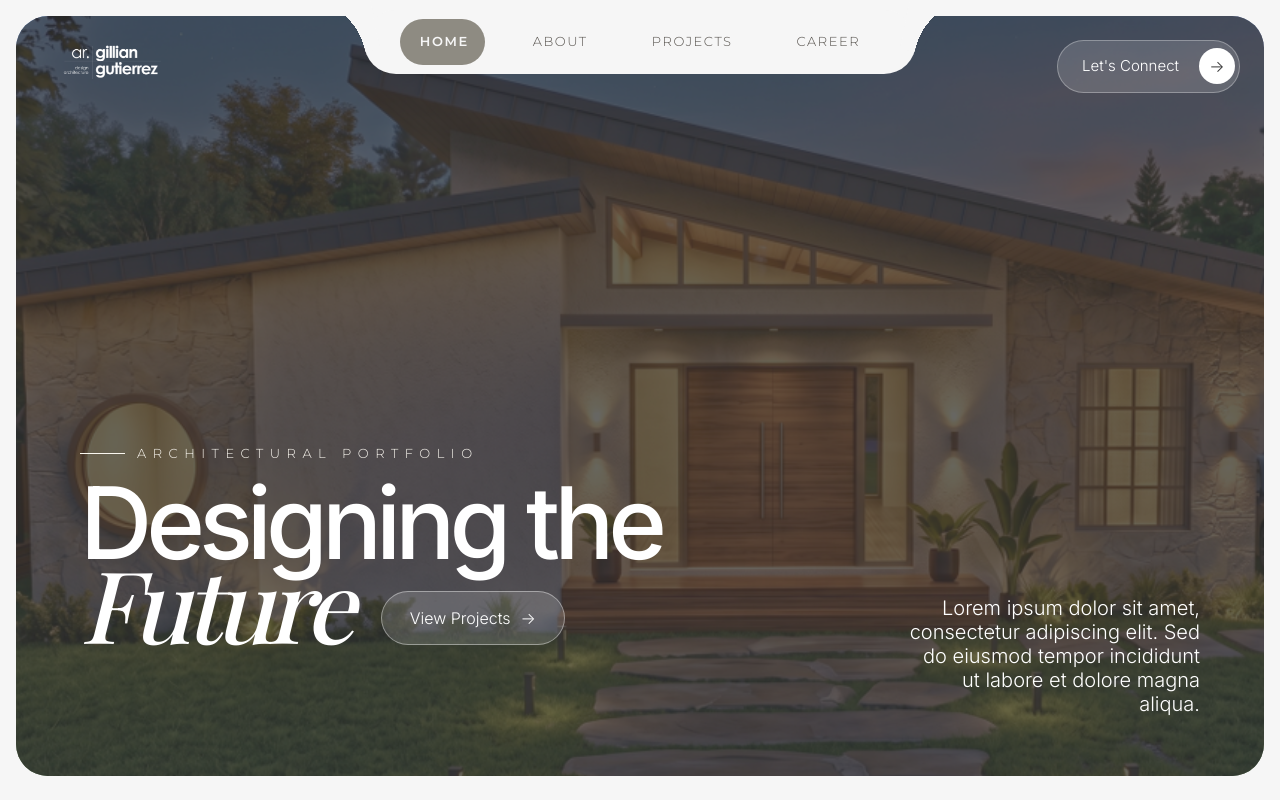
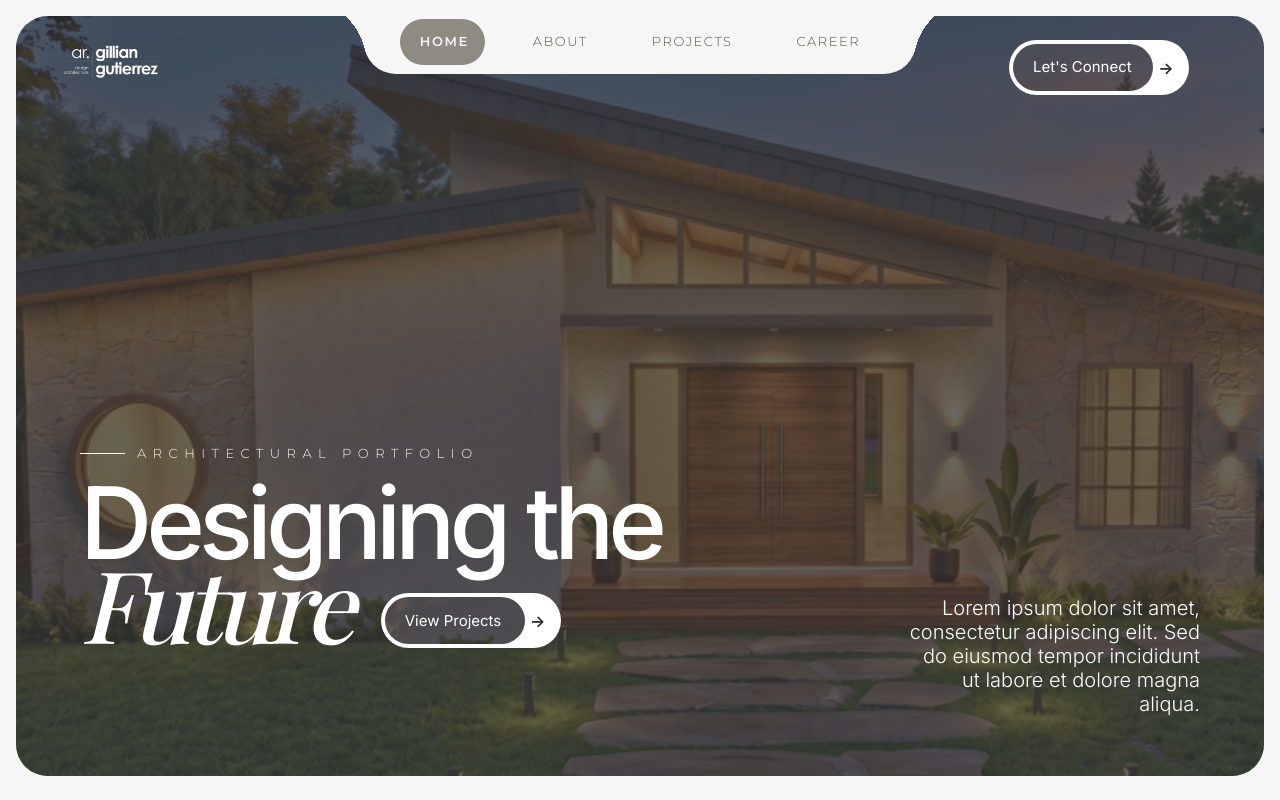
Before and after one commit to alleahbayas/architectural-portfolio, a React (Vite) app in the folder client/: page / in a window 1280 px wide. Shown: the top 800 px of the page. Built offline with nearby package versions, Linux system fonts and the light colour scheme; a web font is replaced by a local one.

Commit message:
Update: Home Page buttons

```diff
--- a/client/src/components/Hero.css
+++ b/client/src/components/Hero.css
@@ -47,44 +47,64 @@
 .hero-cta-button {
   position: absolute;
   top: 24px;
-  right: 24px;
+  right: 75px;
   z-index: 10;
-  display: flex;
-  align-items: center;
-  background-color: rgba(255, 255, 255, 0.15);
-  border: 1px solid rgba(255, 255, 255, 0.3);
+  width: 180px;
+  height: 55px;
+  background-color: white;
   border-radius: 9999px;
-  padding: 4px;
+  padding: 2px;
   cursor: pointer;
+  font-family: var(--font-body);
   overflow: hidden;
-  font-family: var(--font-body);
 }
 
 .cta-text {
-  padding: 10px 20px;
+  position: absolute;
+  top: 4px;
+  bottom: 4px;
+  left: 4px;
+  width: 140px;
+  display: flex;
+  align-items: center;
+  background-image:
+    linear-gradient(rgba(52, 52, 52, 0.75), rgba(52, 52, 52, 0.75)),
+    url("../assets/casa-gonzales.png");
+  background-size: 1250px auto;
+  background-position: -1024px 750px;
   color: white;
+  border-radius: 9999px;
+  padding-left: 20px;
+  font-family: var(--font-body);
+  font-weight: 400;
   font-size: 15px;
   white-space: nowrap;
+  z-index: 1;
+  transition: width 0.4s ease;
 }
 
-.cta-circle {
+.cta-circle-arrow {
+  position: absolute;
+  top: 4px;
+  bottom: 4px;
+  right: 4px;
+  width: 38px;
   display: flex;
   align-items: center;
   justify-content: center;
-  width: 36px;
-  height: 36px;
-  background-color: white;
-  border-radius: 50%;
-  transition: transform 0.3s ease;
+  color: #222;
+  font-size: 16px;
+  font-weight: 700;
+  z-index: 2;
+  transition: color 0.4s ease;
 }
 
-.cta-circle-arrow {
-  color: #343434;
-  font-size: 16px;
+.hero-cta-button:hover .cta-text {
+  width: calc(100% - 8px);
 }
 
-.hero-cta-button:hover .cta-circle {
-  transform: translateX(6px);
+.hero-cta-button:hover .cta-circle-arrow {
+  color: white;
 }
 
 .hero-content {
@@ -133,17 +153,68 @@
 }
 
 .hero-button {
-  display: inline-flex;
+  position: relative;
+  display: flex;
   align-items: center;
-  gap: 10px;
-  margin-top: 24px;
-  background: rgba(255,255,255,0.15);
-  border: 1px solid rgba(255,255,255,0.4);
+  width: 180px;
+  height: 55px;
+  background-color: white;
+  border-radius: 9999px;
+  padding: 2px;
+  cursor: pointer;
+  font-family: var(--font-body);
+  overflow: hidden;
+  margin-top: 30px;
+  text-decoration: none;
+  border: none;
+}
+
+.hero-button-text {
+  position: absolute;
+  top: 4px;
+  bottom: 4px;
+  left: 4px;
+  width: 140px;
+  display: flex;
+  align-items: center;
+  background-image:
+    linear-gradient(rgba(52, 52, 52, 0.75), rgba(52, 52, 52, 0.75)),
+    url("../assets/casa-gonzales.png");
+  background-size: 1250px auto;
+  background-position: -290px 315px;
   color: white;
-  padding: 14px 28px;
   border-radius: 9999px;
-  text-decoration: none;
+  padding-left: 20px;
   font-family: var(--font-body);
+  font-weight: 400;
+  font-size: 15px;
+  white-space: nowrap;
+  z-index: 1;
+  transition: width 0.4s ease;
+}
+
+.hero-button-arrow {
+  position: absolute;
+  top: 4px;
+  bottom: 4px;
+  right: 4px;
+  width: 38px;
+  display: flex;
+  align-items: center;
+  justify-content: center;
+  color: #222;
+  font-size: 16px;
+  font-weight: 700;
+  z-index: 2;
+  transition: color 0.4s ease;
+}
+
+.hero-button:hover .hero-button-text {
+  width: calc(100% - 8px);
+}
+
+.hero-button:hover .hero-button-arrow {
+  color: white;
 }
 
 .hero-blurb {
--- a/client/src/components/Hero.jsx
+++ b/client/src/components/Hero.jsx
@@ -24,9 +24,7 @@ function Hero() {
 
       <button onClick={() => scrollToSection("contact")} className="hero-cta-button">
         <span className="cta-text">Let's Connect</span>
-        <span className="cta-circle">
-          <span className="cta-circle-arrow">-&gt;</span>
-        </span>
+        <span className="cta-circle-arrow">-&gt;</span>
       </button>
 
       <div className="hero-content">
@@ -38,7 +36,8 @@ function Hero() {
         <div className="hero-title-row">
           <h1 className="hero-title"><em>Future</em></h1>
           <button onClick={() => scrollToSection("projects")} className="hero-button">
-            View Projects <span className="cta-arrow">-&gt;</span>
+            <span className="hero-button-text">View Projects</span>
+            <span className="hero-button-arrow">-&gt;</span>
           </button>
         </div>
       </div>
```
